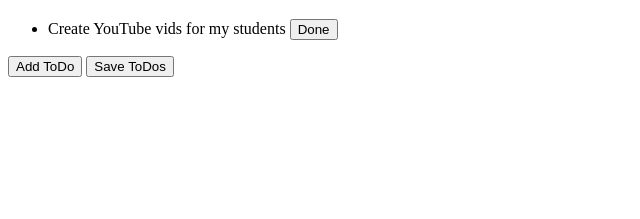
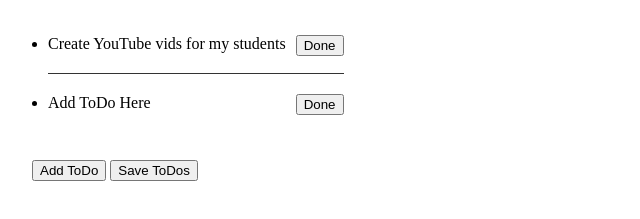
Before and after one commit to Trevor-FanshaweC/localStorage, a plain HTML site: page index.html in a window 1280 px wide. Both pictures are taken after a click on the button "Add ToDo". Shown: the part 61-280 px from the top of the page, without its empty margins (0-640 px from the left). Drawn offline with Linux system fonts and the light colour scheme.

Commit message:
finished

```diff
--- a/css/main.css
+++ b/css/main.css
@@ -0,0 +1,10 @@
+ul { display: inline-block; }
+
+ul li { padding: 20px 0; border-bottom: thin solid #333; }
+
+ul li:first-of-type { padding-top: 0; }
+ul li:last-of-type { border-bottom: none; }
+
+li button { float: right; margin-left: 10px; }
+
+.controls {padding-left: 24px;  margin-top: 12px; }
--- a/index.html
+++ b/index.html
@@ -18,8 +18,11 @@
             <button>Done</button>
         </li>
     </ul>
-    <button id="addToDo">Add ToDo</button>
-    <button id="saveToDo">Save ToDos</button>
+
+    <div class="controls">
+        <button id="addToDo">Add ToDo</button>
+        <button id="saveToDo">Save ToDos</button>
+    </div>
 
     <script src="js/main.js"></script>
 </body>
--- a/js/main.js
+++ b/js/main.js
@@ -1,18 +1,46 @@
 (() => {
     // stub
-    let toDoList = document.querySelector("todo-list"),
+    let toDoList = document.querySelector(".todo-list"),
         addButton = document.getElementById("addToDo"),
         saveButton = document.getElementById("saveToDo");
 
     function addToDo() {
         // add a todo to the list
+        let newListItem = `
+        <li>
+            <span contentEditable>Add ToDo Here</span>
+            <button>Done</button>
+        </li>`;
         debugger;
+
+        toDoList.innerHTML += newListItem;
     }
 
     function saveToDo() {
         // save our todos to LocalStorage
         debugger;
+
+        // get the LI items in my UL (the ToDo list)
+
+        let toDoListItems = toDoList.innerHTML;
+
+        debugger;
+
+        if (window.localStorage) {
+            localStorage.setItem("toDoList", toDoListItems);
+        }
     }
+
+    function retrieveToDos() {
+        if (localStorage && localStorage.getItem("toDoList")) {
+            let myToDos = localStorage.getItem("toDoList");
+
+            toDoList.innerHTML += myToDos;
+        }
+    }
+
+    // get our locally stored todo list if it exists
+    retrieveToDos();
 
     addButton.addEventListener("click", addToDo);
     saveButton.addEventListener("click", saveToDo);
```
